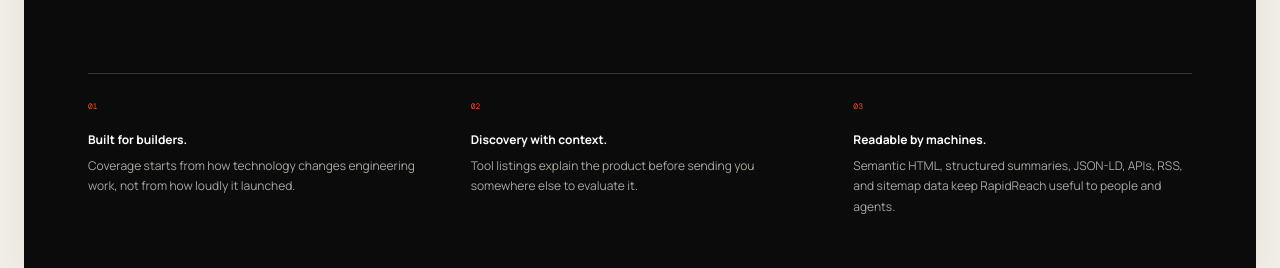
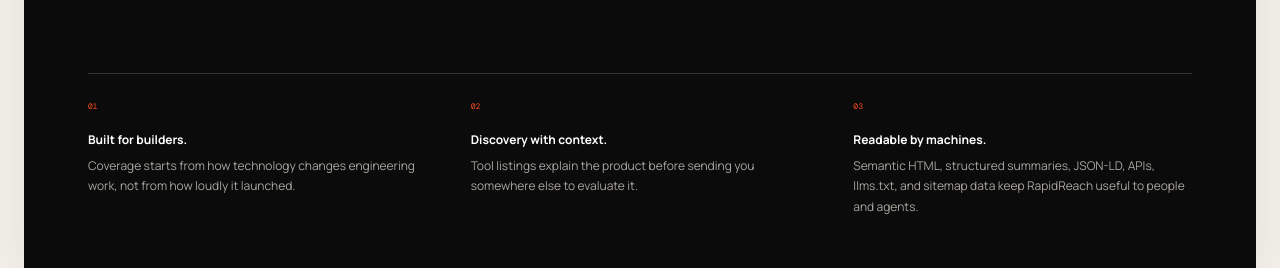
Before and after one commit to savisaluwadana/RapidReachBloWebsite, a Next.js app: page / in a window 1280 px wide. Shown: the part 1689-1957 px from the top of the page. Built offline with nearby package versions, Linux system fonts and the light colour scheme; no server answers; the database is empty; a web font is replaced by a local one.

Commit message:
Remove RSS mention from public homepage

```diff
--- a/app/page.tsx
+++ b/app/page.tsx
@@ -29,7 +29,7 @@ export default async function Home() {
 
       <section className="shell home-tools"><div className="home-tools-intro"><div><span className="section-kicker">Developer tool discovery</span><h2>Tools worth knowing about.</h2></div><p>Product Hunt-style discovery, but focused on developer usefulness: what a tool does, who it is for, pricing, open-source status, and the links that matter.</p></div><div className="tool-list">{tools.slice(0,4).map((tool) => <ToolCard key={tool.slug} tool={tool}/>)}</div><div className="home-tools-footer"><Link href="/tools">Explore the full tools directory ↗</Link></div></section>
 
-      <section className="shell manifesto"><div className="manifesto-heading"><span className="section-kicker">The editorial filter</span><span>RapidReach / Why we exist</span></div><blockquote>“The internet does not need another infinite feed. It needs better filters.”</blockquote><div className="manifesto-grid"><p><span>01</span><strong>Built for builders.</strong> Coverage starts from how technology changes engineering work, not from how loudly it launched.</p><p><span>02</span><strong>Discovery with context.</strong> Tool listings explain the product before sending you somewhere else to evaluate it.</p><p><span>03</span><strong>Readable by machines.</strong> Semantic HTML, structured summaries, JSON-LD, APIs, RSS, and sitemap data keep RapidReach useful to people and agents.</p></div></section>
+      <section className="shell manifesto"><div className="manifesto-heading"><span className="section-kicker">The editorial filter</span><span>RapidReach / Why we exist</span></div><blockquote>“The internet does not need another infinite feed. It needs better filters.”</blockquote><div className="manifesto-grid"><p><span>01</span><strong>Built for builders.</strong> Coverage starts from how technology changes engineering work, not from how loudly it launched.</p><p><span>02</span><strong>Discovery with context.</strong> Tool listings explain the product before sending you somewhere else to evaluate it.</p><p><span>03</span><strong>Readable by machines.</strong> Semantic HTML, structured summaries, JSON-LD, APIs, llms.txt, and sitemap data keep RapidReach useful to people and agents.</p></div></section>
     </>
   );
 }
```
